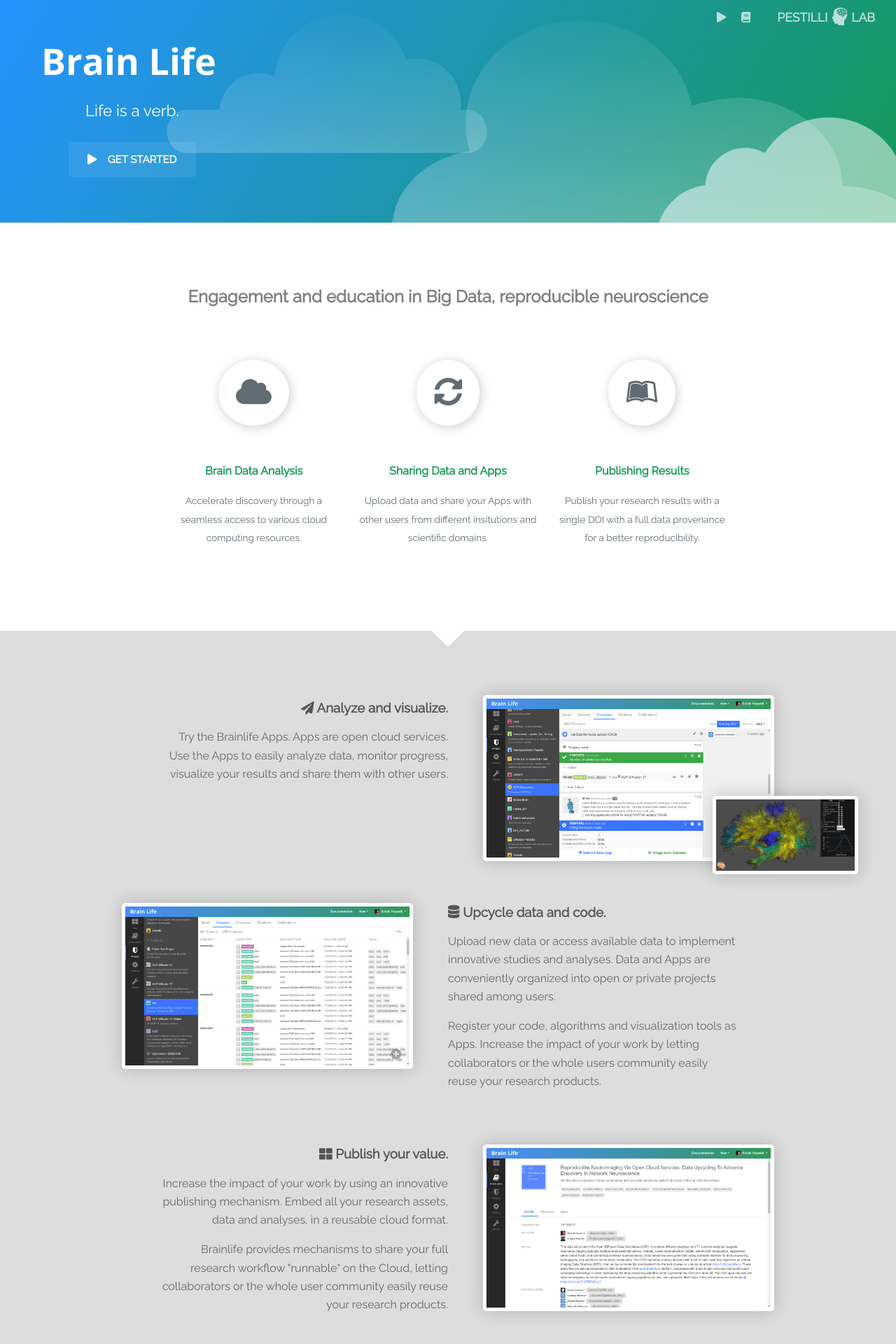
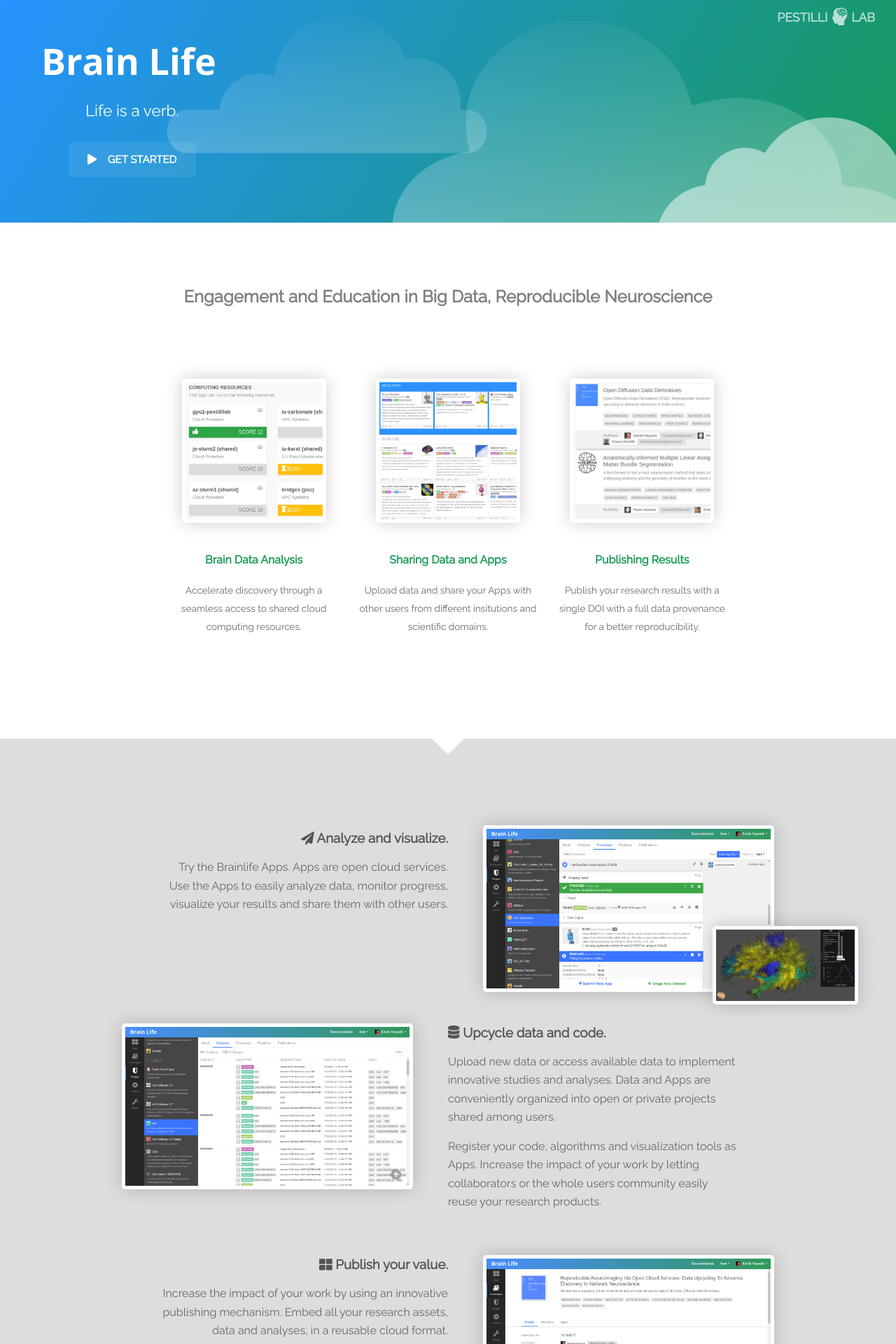
Before and after one commit to brainlife/brainlife.github.io, a Jekyll site: the page built from index.md, in a window 1280 px wide. Shown: the top 1920 px of the page at 70% size. Built offline with Jekyll 4.4.1, drawn with Linux system fonts in a browser that asks for light colours; nearby versions of some CDN libraries; some of the changed text lies outside the part shown.

Commit message:
updated icons on landing.about and added links

```diff
--- a/_includes/landing-banner.html
+++ b/_includes/landing-banner.html
@@ -56,7 +56,12 @@
 z-index: 201;
 position: absolute;
 top: 9px;
-right: 200px
+right: 200px;
+transition: opacity 1.5s;
+opacity: 0;
+}
+.page-header.overscrolled .header-buttons {
+opacity: 1;
 }
 
 @media screen and (min-width: 42em) {
@@ -126,8 +131,8 @@
 </div>
 
 <div class="header-buttons">
-    <a href="https://brainlife.io/project/" class="btn btn-sm"><i class="fas fa-play"></i></a>
-    <a href="https://brainlife.io/docs/" class="btn btn-sm"><i class="fas fa-book"></i></a>
+    <a href="https://brainlife.io/project/" class="btn btn-sm" title="Get Started"><i class="fas fa-play"></i></a>
+    <a href="https://brainlife.io/docs/" class="btn btn-sm" title="Documentation"><i class="fas fa-book"></i></a>
 </div>
 
 {% include plablogo.html %}
--- a/_includes/landing.about.html
+++ b/_includes/landing.about.html
@@ -19,43 +19,66 @@
   right: 0;
   position: absolute;
 }
+
+.headlink a {
+text-decoration: none;
+color: inherit;
+}
+.headlink img {
+width: 80%;
+transition: transform .5s; /* Animation */
+}
+.headlink:hover img {
+transform: scale(1.3);
+}
+.clickable-table td {
+cursor: pointer;
+}
+.clickable-table tr h3,
+.clickable-table tr  {
+transition: color 0.5s;
+}
+.clickable-table tr:hover h3 {
+color: #2693ff !important;
+}
+.clickable-table tr:hover {
+/*color: #2693ff;*/
+}
+
 </style>
 
 <br>
 <center style="padding: 3rem 0; line-height: 200%;">
-    <h2 style="color: gray;"><b>Engagement and education in Big Data, reproducible neuroscience</b></h2>
+    <h2 style="color: gray;"><b>Engagement and Education in Big Data, Reproducible Neuroscience</b></h2>
 </center>
 <table class="layout-table" style="font-size: 85%;">
 <tr>
-    <td width="33%">
+    <td width="33%" class="headlink">
+        <a href="https://brainlife.io/docs/user/process/">
             <center>
-            <div class="theicon">
-                <i class="fas fa-cloud fa-3x"></i>
-            </div>
-            <br>
+                <img src="images/screenshots/resources.png" class="screenshot"/>
                 <h3><b>Brain Data Analysis</b></h3>
-            <p>Accelerate discovery through a seamless access to various cloud computing resources.</p>
+                <p>Accelerate discovery through a seamless access to shared cloud computing resources.</p>
             </center>
+        </a>
      </td>
-     <td width="33%">
+     <td width="33%" class="headlink">
+        <a href="https://brainlife.io/apps">
             <center>
-            <div class="theicon">
-                <i class="fas fa-sync-alt fa-3x"></i>
-            </div>
-            <br>
+                <img src="images/screenshots/apps.png" class="screenshot"/>
                 <h3><b>Sharing Data and Apps</b></h3>
                 <p>Upload data and share your Apps with other users from different insitutions and scientific domains.</p>
             </center>
+        </a>
     </td>
-    <td width="33%">
+    <td width="33%" class="headlink">
+        <a href="https://brainlife.io/pubs">
             <center>
-            <div class="theicon">
-                <i class="fab fa-leanpub fa-3x"></i>
-            </div>
-            <br>
+                <img src="images/screenshots/pubs.png" class="screenshot"/>
                 <h3><b>Publishing Results</b></h3>
                 <p>Publish your research results with a single DOI with a full data provenance for a better reproducibility.</p>
             </center>
+        </a>
     </td>
 </tr>
 </table>
@@ -65,8 +88,8 @@
 
 <div class="colorback lightgrayback">
     <br>
-    <table class="layout-table">
-    <tr>
+    <table class="layout-table clickable-table">
+    <tr onclick="document.location = 'https://brainlife.io/docs/user/started/#visualize-dataset'">
         <td style="padding: 0px; text-align: right;">
             <h3><b><i class="fas fa-paper-plane"></i> Analyze and visualize.</b></h3>
             <p>Try the Brainlife Apps. Apps are open cloud services. Use the Apps to easily analyze data, monitor progress, visualize your results and share them with other users.</p>
@@ -76,8 +99,7 @@
             <img src="images/screenshots/tractview.png" class="screenshot" style="width: 50%; position: absolute;right: -120px; bottom: -10px;">
         </td>
     </tr>
-    <tr><td>&nbsp;</td></tr>
-    <tr>
+    <tr onclick="document.location = 'https://brainlife.github.io/docs/user/started/#upload-dataset'">
         <td style="padding: 0px; position: relative; right: 50px; top: 15px;" width="50%">
             <img src="images/datasets.png" class="screenshot">
         </td>
@@ -87,8 +109,7 @@
             <p>Register your code, algorithms and visualization tools as Apps. Increase the impact of your work by letting collaborators or the whole users community easily reuse your research products.</p>
         </td>
     </tr>
-    <tr><td>&nbsp;</td></tr>
-    <tr>
+    <tr onclick="document.location = 'https://brainlife.github.io/docs/user/publication/'">
         <td style="padding: 0px; text-align: right;">
             <h3><b><i class="fas fa-th-large"></i> Publish your value.</b></h3>
             <p>Increase the impact of your work by using an innovative publishing mechanism. Embed all your research assets, data and analyses, in a reusable cloud format.</p>
--- a/_includes/landing.everyone.html
+++ b/_includes/landing.everyone.html
@@ -9,19 +9,19 @@
     <td width="33%" style="text-align: center;">
         <p><i class="fab fa-hubspot" style="font-size: 500%;"></i></p>
         <br>
-        <b>Brain Lovers</b>
+        <b>Neuroscience</b>
         <p>Psychologists and neuroscientists can use cloud computing to understand the brain and behavior.</p>
     </td>
     <td width="33%" style="text-align: center;">
         <p><i class="fas fa-code" style="font-size: 500%;"></i></p>
         <br>
-        <b>Apps Gurus</b>
+        <b>Computer Science</b>
         <p>Computer scientists and engineers can use published data and applications to develop algorithms and computing methods.</p>
     </td>
     <td width="33%" style="text-align: center;">
         <p><i class="fas fa-desktop" style="font-size: 500%;"></i></p>
         <br>
-        <b>Data Wizards</b>
+        <b>Data Science</b>
         <p>Statisticians and data scientists can use available data and derivatives to gather new insights into individuality and variability in human populations.</p>
     </td>
 </tr>
--- a/_includes/landing.refs.html
+++ b/_includes/landing.refs.html
@@ -12,9 +12,9 @@
 }
 </style>
 <div class="refs">
-    <img src="images/ref.iu.png"/>
-    <img src="images/ref.jetstream.png"/>
-    <img src="images/ref.nsf.png"/>
-    <img src="images/ref.azure.png"/>
-    <img src="images/ref.datacite.png"/>
+    <a href="https://iu.edu"><img src="images/ref.iu.png"/></a>
+    <a href="https://jetstream-cloud.org/"><img src="images/ref.jetstream.png"/></a>
+    <a href="https://www.nsf.gov/"><img src="images/ref.nsf.png"/></a>
+    <a href="https://azure.microsoft.com"><img src="images/ref.azure.png"/></a>
+    <a href="https://www.datacite.org/"><img src="images/ref.datacite.png"/></a>
 </div>
--- a/_includes/landing.team.html
+++ b/_includes/landing.team.html
@@ -1,6 +1,6 @@
 <div class="colorback blueback">
     <br>
-    <h1><center>The Brainlife team</center></h1>
+    <h1><center>Brainlife Team</center></h1>
 	<br>
 	<br>
 
--- a/css/brainlife.css
+++ b/css/brainlife.css
@@ -238,7 +238,12 @@
 table.layout-table td {
 vertical-align: top; padding: 10px; border: none;
 }
+table.layout-table {
+    border-collapse:separate;
+    border-spacing: 0 2em;
+}
 
+/*
 .theicon {
 display: inline-block;
 padding: 25px;
@@ -247,3 +252,4 @@
 margin-bottom: 20px;
 box-shadow: 2px 2px 15px #ccc;
 }
+*/
```
Also changed, not shown: images/screenshots/apps.png (added), images/screenshots/pubs.png (added), images/screenshots/resources.png (added). Lines whose indentation alone changed are shown as unchanged.
